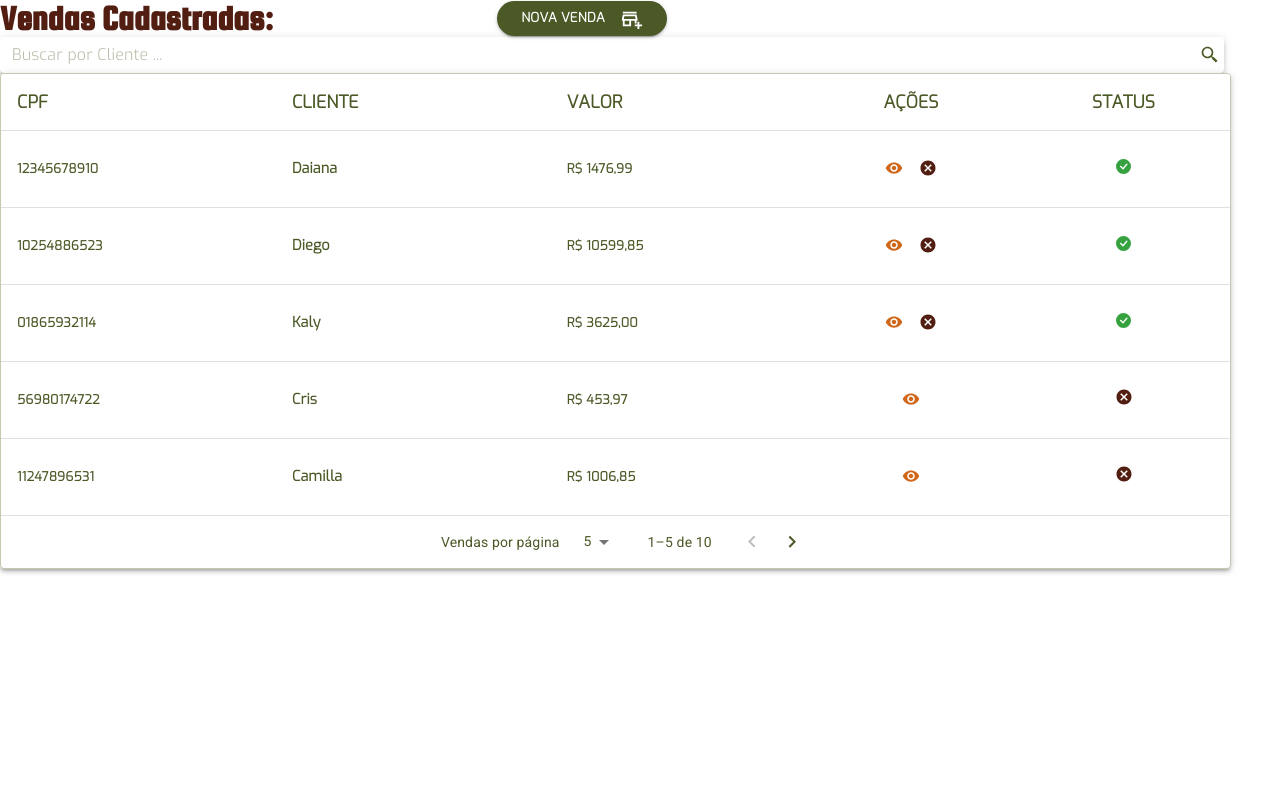
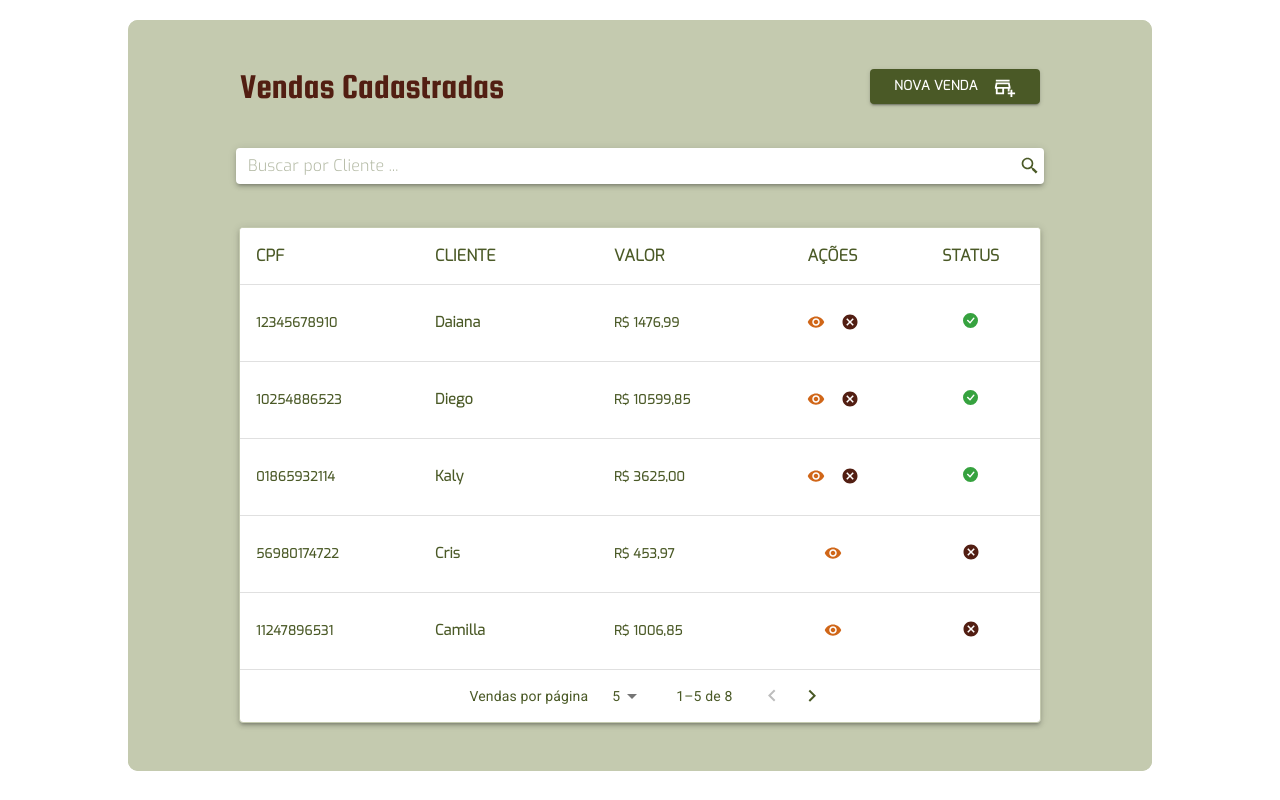
Before and after one commit to DEVin-Involves-PariPassu/M3P2-DEVinHortifruti-FrontEnd, a React (Create React App) app: page /vendas in a window 1280 px wide. Built offline with nearby package versions, Linux system fonts and the light colour scheme.

Commit message:
style: altera estilo dos componentes

```diff
--- a/src/components/InputSearch/index.js
+++ b/src/components/InputSearch/index.js
@@ -1,30 +1,38 @@
-import {React, useState} from "react";
+import { React, useState } from "react";
 import { InputBase, Paper } from "@mui/material";
 
-import  {BiSearchAlt2} from "react-icons/bi";
+import { BiSearchAlt2 } from "react-icons/bi";
 
 function InputSearch({ placeholder }) {
-  const [busca, setBusca] = useState("");
+  const [busca, setBusca] = useState([]);
+
+  const handleChange = (e) => {
+    setBusca(e.target.value);
+  };
 
   return (
     <Paper
       elevation={3}
-      className="container busca"
+      className="secao busca"
       component="form"
       sx={{
         p: "2px 4px",
         display: "flex",
         alignItems: "center",
+        width: "100%",
+        background: "#FFFFFF",
+        color: "#4A5926",
       }}
     >
       <InputBase
-        sx={{ ml: 1, flex: 1, fontFamily:'Exo', color:'#4A5926' }}
+        sx={{ ml: 1, flex: 1, fontFamily: "Exo", color: "#4A5926" }}
         placeholder={placeholder}
         type={"text"}
-        onChange={(e)=> setBusca(e.target.value)}
+        onChange={handleChange}
         value={busca}
+        name={"filtro"}
       />
-      <BiSearchAlt2 size={'20px'}/>
+      <BiSearchAlt2 size={"20px"} />
     </Paper>
   );
 }
--- a/src/components/ListHeader/ListHeader.css
+++ b/src/components/ListHeader/ListHeader.css
@@ -2,4 +2,5 @@
     font-family: 'Squada One';
     color: #521E12;
     font-size: 2.2rem;
+    font-weight: lighter;
 }
--- a/src/components/ListHeader/index.js
+++ b/src/components/ListHeader/index.js
@@ -10,16 +10,16 @@ import {MdOutlinePostAdd} from "react-icons/md";
 
 function ListHeader({ paginaAtual, onClick }) {
   return (
-    <Stack spacing={28} direction="row" alignItems={'center'} width={'96%'}>
-      {paginaAtual === "vendas" && <h1 className="title">Vendas Cadastradas: </h1>}
-      {paginaAtual === "produtos" && <h1 className="title">Produtos Cadastrados: </h1>}
-      {paginaAtual === "usuarios" && <h1 className="title">Usuários Cadastrados: </h1>}
+    <Stack  direction="row" alignItems={'center'} width={'100%'} justifyContent={'space-between'}>
+      {paginaAtual === "vendas" && <h1 className="title">Vendas Cadastradas </h1>}
+      {paginaAtual === "produtos" && <h1 className="title">Produtos Cadastrados </h1>}
+      {paginaAtual === "usuarios" && <h1 className="title">Usuários Cadastrados </h1>}
       <Button
         variant="contained"
         color="variant"
         size="medium"
         onClick={onClick}
-        sx={{width: '170px', borderRadius: '25px', justifyContent: 'space-around', fontFamily:'Exo', fontSize: '0.7rem'}}
+        sx={{minWidth: '170px', justifyContent: 'space-around', fontFamily:'Exo', fontSize: '0.7rem'}}
       >
         {paginaAtual === "vendas" && (
           <>
--- a/src/components/TableSale/TableSale.css
+++ b/src/components/TableSale/TableSale.css
@@ -1,5 +1,5 @@
-.container.tabela {
-    width: 96%;
+.secao.tabela {
+    width: 100%;
     overflow: hidden;
     border: 1px solid #C4CAAF;
     display: flex;
--- a/src/components/TableSale/index.js
+++ b/src/components/TableSale/index.js
@@ -1,6 +1,8 @@
 import { React, useState, useEffect } from "react";
 import "./TableSale.css";
 import axios from "axios";
+import api from "utils/api";
+
 import {
   TableContainer,
   Table,
@@ -40,10 +42,14 @@ const columns = [
   },
 ];
 
-export default function TableSales() {
+export default function TableSales(filter) {
   const [page, setPage] = useState(0);
   const [rowsPerPage, setRowsPerPage] = useState(5);
   const [vendas, setVendas] = useState([]);
+  const [filtro, setFiltro] = useState([]);
+  const [cancelar, setCancelar] = useState(false);
+
+
   const handleChangePage = (event, newPage) => {
     setPage(newPage);
   };
@@ -52,6 +58,16 @@ export default function TableSales() {
     setRowsPerPage(+event.target.value);
     setPage(0);
   };
+
+  const handleCancel = (event)=>{
+    if(event){
+      alert('Deseja mesmo cancelar a venda?')
+      // se confirmar atualizar venda para cancelada
+      setCancelar(true);
+      //atualizar data.vendaCancelada === "true" e renderizar os ícones de forma diferente
+    }
+    //se desistir retornar
+  }
 
   function defaultLabelDisplayedRows({ from, to, count }) {
     return `${from}–${to} de ${count !== -1 ? count : `mais ${to}`}`;
@@ -62,83 +78,69 @@ export default function TableSales() {
       id: 1,
       cpf: "12345678910",
       nomeCliente: "Daiana",
-      valor: "R$ 1476,99",
-      status: "ativa",
+      totalVenda: "R$ 1476,99",
+      vendaCancelada: "false",
     },
     {
       id: 2,
       cpf: "10254886523",
       nomeCliente: "Diego",
-      valor: "R$ 10599,85",
-      status: "ativa",
+      totalVenda: "R$ 10599,85",
+      vendaCancelada: "false",
     },
     {
       id: 3,
       cpf: "01865932114",
       nomeCliente: "Kaly",
-      valor: "R$ 3625,00",
-      status: "ativa",
+      totalVenda: "R$ 3625,00",
+      vendaCancelada: "false",
     },
     {
       id: 4,
       cpf: "56980174722",
       nomeCliente: "Cris",
-      valor: "R$ 453,97",
-      status: "cancelada",
+      totalVenda: "R$ 453,97",
+      vendaCancelada: "true",
     },
     {
       id: 5,
       cpf: "11247896531",
       nomeCliente: "Camilla",
-      valor: "R$ 1006,85",
-      status: "cancelada",
+      totalVenda: "R$ 1006,85",
+      vendaCancelada: "true",
     },
     {
       id: 6,
       cpf: "45812174722",
       nomeCliente: "Lucas",
-      valor: "R$ 5355,70",
-      status: "ativa",
+      totalVenda: "R$ 5355,70",
+      vendaCancelada: "false",
     },
     {
       id: 7,
       cpf: "51332556531",
       nomeCliente: "Layla",
-      valor: "R$ 600,45",
-      status: "ativa",
+      totalVenda: "R$ 600,45",
+      vendaCancelada: "false",
     },
     {
       id: 8,
       cpf: "45812174722",
       nomeCliente: "Lucas",
-      valor: "R$ 5355,70",
-      status: "ativa",
-    },
-    {
-      id: 9,
-      cpf: "51332556531",
-      nomeCliente: "Layla",
-      valor: "R$ 600,45",
-      status: "ativa",
-    },
-    {
-      id: 10,
-      cpf: "51332556531",
-      nomeCliente: "Layla",
-      valor: "R$ 600,45",
-      status: "ativa",
+      totalVenda: "R$ 5355,70",
+      vendaCancelada: "false",
     },
   ];
 
   // useEffect(() => {
-  //   axios
-  //     .get("http://localhost:8081/vendas")
+  //   api
+  //     .get('/vendas')
   //     .then((response) => setVendas(response.data))
   //     .catch(() => alert('Houve um problema ao buscar os dados!'));
   // }, []);
 
   return (
-    <Paper elevation={3} className="container tabela">
+    <Paper elevation={3} className="secao tabela">
       <TableContainer sx={{ maxHeight: 600 }}>
         <Table stickyHeader area-label="sticky Table">
           <TableHead>
@@ -151,7 +153,7 @@ export default function TableSales() {
                     minWidth: column.minWidth,
                     fontFamily: "Exo",
                     background: "#FFFFFF",
-                    fontSize: "1.1rem",
+                    fontSize: "1rem",
                     fontWeight: "bold",
                     color: "#4A5926",
                   }}
@@ -162,11 +164,19 @@ export default function TableSales() {
             </TableRow>
           </TableHead>
           <TableBody>
+            {/* {vendas */}
             {data
+              .filter((data) => {
+                if (filter !== "") {
+                  return data;
+                } else if (filter !== ""){
+                  return data.nomeCliente.toLowerCase().includes(filter);
+                }
+              })
               .slice(page * rowsPerPage, page * rowsPerPage + rowsPerPage)
-              .map(({ id, nomeCliente, cpf, valor, status }) => {
+              .map((data) => {
                 return (
-                  <TableRow key={id} hover role="checkbox" tabIndex={-1}>
+                  <TableRow key={data.id} hover role="checkbox" tabIndex={-1}>
                     <TableCell
                       style={{
                         color: "#4A5926",
@@ -175,7 +185,7 @@ export default function TableSales() {
                         fontWeight: "bold",
                       }}
                     >
-                      {cpf}
+                      {data.cpf}
                     </TableCell>
                     <TableCell
                       style={{
@@ -185,7 +195,7 @@ export default function TableSales() {
                         fontWeight: "bold",
                       }}
                     >
-                      {nomeCliente}
+                      {data.nomeCliente}
                     </TableCell>
                     <TableCell
                       style={{
@@ -195,10 +205,10 @@ export default function TableSales() {
                         fontWeight: "bold",
                       }}
                     >
-                      {valor}
+                      {data.totalVenda}
                     </TableCell>
                     <TableCell align="center">
-                      {status === "cancelada" && (
+                      {data.vendaCancelada === "true" && (
                         <IconButton
                           aria-label="Visualizar"
                           sx={{
@@ -210,13 +220,14 @@ export default function TableSales() {
                           </abbr>
                         </IconButton>
                       )}
-                      {status === "ativa" && (
+                      {data.vendaCancelada === "false" && (
                         <>
                           <IconButton
                             aria-label="Visualizar"
                             sx={{
                               ":hover": { background: "#C4CAAF" },
                             }}
+
                           >
                             <abbr title="Visualizar Venda">
                               <MdVisibility size={"18px"} color={"#D06618"} />
@@ -227,6 +238,7 @@ export default function TableSales() {
                             sx={{
                               ":hover": { background: "#C4CAAF" },
                             }}
+                            onClick={handleCancel}
                           >
                             <abbr title="Cancelar Venda">
                               <MdCancel size={"18px"} color={"#521E12"} />
@@ -236,12 +248,12 @@ export default function TableSales() {
                       )}
                     </TableCell>
                     <TableCell align="center">
-                      {status === "cancelada" && (
+                      {data.vendaCancelada === "true" && (
                         <abbr title="Venda Cancelada">
                           <MdCancel size={"18px"} color={"#521E12"} />
                         </abbr>
                       )}
-                      {status === "ativa" && (
+                      {data.vendaCancelada === "false" && (
                         <abbr title="Venda Ativa">
                           <BsCheckCircleFill size={"15px"} color={"#36A23F"} />
                         </abbr>
--- a/src/pages/Vendas/List/ListSale.css
+++ b/src/pages/Vendas/List/ListSale.css
@@ -4,38 +4,29 @@
     border:0;
 }
 
-.container {
+.pg.secao {
+    display: flex;
+    flex-direction: column;
+    align-items: center;
+    width: 80%;
+    height: 80%;
+    margin: 20px auto;
+  }
+
+.secao {
     display: flex;
     flex-direction: row;
     align-items: center;
     background: #C4CAAF;
     justify-content: center;
     width: 100%;
-    height: auto;
+    border-radius: 10px;
 }
 
-.container.vendas{
-    width: 700px;
+.secao.vendas{
+    width: 800px;
     display: flex;
     flex-direction: column;
     gap: 2.7rem;
-    margin-top: 3rem;
-    margin-bottom: 4.5rem;
+    margin: 3rem auto;
 }
-
-.container.tabela {
-    width: 96%;
-    border: 1px solid #C4CAAF;
-    display: flex;
-    flex-direction: column;
-    align-items: center;
-}
-
-.container.busca {
-    width: 95%;
-}
-
-.container.busca, .container.tabela{
-    background: #FFFFFF;
-    color: #4A5926;
-}
--- a/src/pages/Vendas/List/index.js
+++ b/src/pages/Vendas/List/index.js
@@ -15,21 +15,13 @@ function VendaList() {
   }
 
   const [busca, setBusca] = useState([]);
-  const [data, setData] = useState([]);
   const handleChange = (e) => {
-    setBusca(e.target.value);
-
+    if(e.InputSearch.value === ""){
+      return busca;
+    }
+    setBusca(e.InputSearch.value.toLowerCase());
     console.log(busca);
-    const lowerBusca = busca.toLowerCase();
-
-    const resultFilter = data.filter((data) => {
-      return data.nomeCliente.toLowerCase().includes(lowerBusca);
-    });
-
-    setData(resultFilter);
-    // this.setState({
-    //   nomeCliente: resultFilter,
-    // });
+    return busca;
   };
 
   return (
@@ -38,7 +30,7 @@ function VendaList() {
         <section className="secao vendas">
           <ListHeader paginaAtual="vendas" onClick={handleClick}></ListHeader>
           <InputSearch placeholder={"Buscar por Cliente ..."} />
-          <TableSale onChange={handleChange} />
+          <TableSale filter = {handleChange}/>
         </section>
       </div>
     </div>
```
